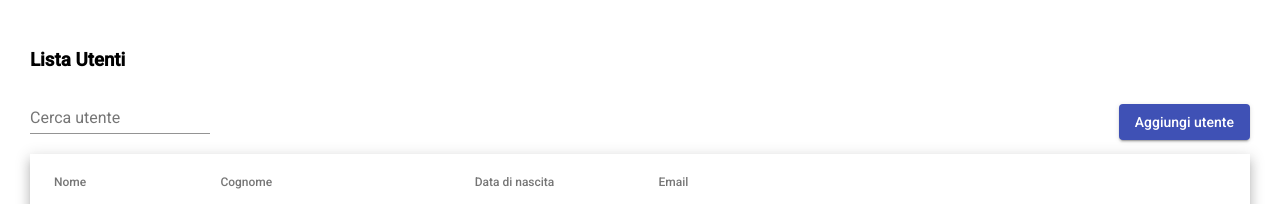
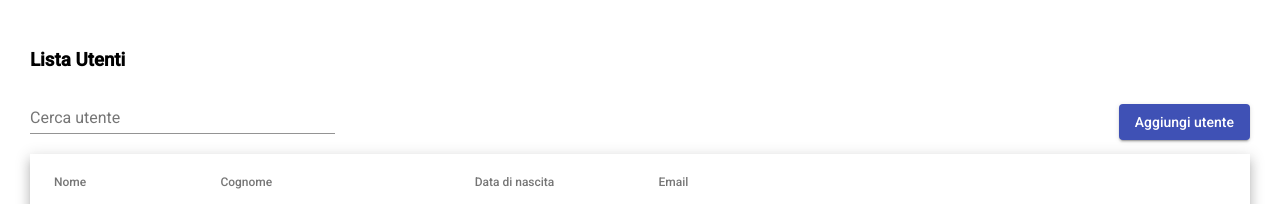
Before and after one commit to Daudr/oneday-business-case, an Angular app: page /users in a window 1280 px wide. Shown: the top 204 px of the page. Built offline with nearby package versions, Linux system fonts and the light colour scheme; data requests are answered from the project's data file.

Commit message:
fix(UsersAutocomplete): use right operator to debounce input

```diff
--- a/src/app/features/users/users/users.component.html
+++ b/src/app/features/users/users/users.component.html
@@ -5,6 +5,7 @@
     [users]="filteredUsers$ | async"
     (userChange)="filterUsers($event)"
     (selectUser)="goToUserDetail($event.id)"
+    fxFlex="25"
   ></app-users-autocomplete>
 
   <button mat-raised-button color="primary" (click)="goToUserDetail()">Aggiungi utente</button>
--- a/src/app/shared/components/users-autocomplete/users-autocomplete.component.html
+++ b/src/app/shared/components/users-autocomplete/users-autocomplete.component.html
@@ -1,5 +1,5 @@
 <div class="users-autocomplete">
-  <mat-form-field>
+  <mat-form-field class="users-autocomplete">
     <input
       type="text"
       matInput
--- a/src/app/shared/components/users-autocomplete/users-autocomplete.component.scss
+++ b/src/app/shared/components/users-autocomplete/users-autocomplete.component.scss
@@ -1,3 +1,5 @@
 .users-autocomplete {
+  min-width: 150px;
+  max-width: 500px;
   width: 100%;
 }
--- a/src/app/shared/components/users-autocomplete/users-autocomplete.component.ts
+++ b/src/app/shared/components/users-autocomplete/users-autocomplete.component.ts
@@ -1,8 +1,8 @@
 import { Component, OnInit, Input, Output, EventEmitter, OnDestroy } from '@angular/core';
 import { FormControl } from '@angular/forms';
 import { User } from '@models';
-import { delay, tap, takeUntil } from 'rxjs/operators';
-import { Subject } from 'rxjs';
+import { tap, takeUntil, debounce } from 'rxjs/operators';
+import { Subject, interval } from 'rxjs';
 
 @Component({
   selector: 'app-users-autocomplete',
@@ -19,7 +19,7 @@ export class UsersAutocompleteComponent implements OnInit, OnDestroy {
 
   ngOnInit() {
     this.userControl.valueChanges.pipe(
-      delay(2000),
+      debounce(() => interval(1000)),
       tap(value => this.userChange.emit(value)),
       takeUntil(this.destroyed$)
     ).subscribe();
```
